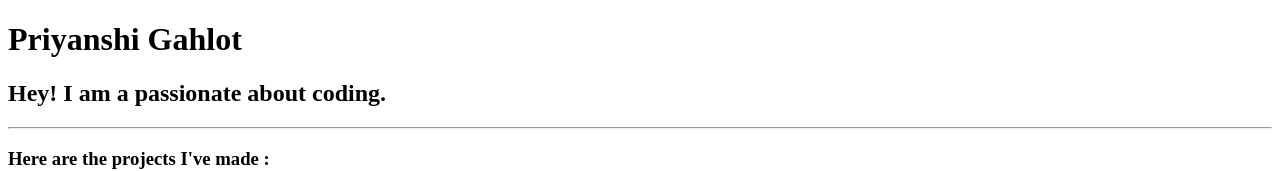
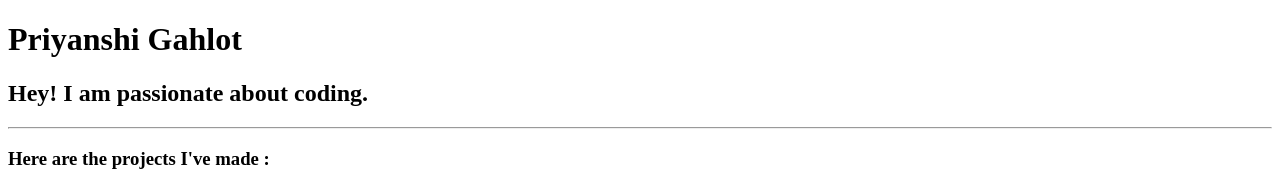
Before and after one commit to Priiyanshi15/Portfolio, a plain HTML site: page index.html in a window 1280 px wide. Shown: the top 171 px of the page. Drawn offline with Linux system fonts and the light colour scheme.

Commit message:
Update index.html

```diff
--- a/index.html
+++ b/index.html
@@ -22,7 +22,7 @@ https://developer.mozilla.org/en-US/docs/Web/HTML/Element/img#attr-height -->
 
         <body>
             <h1>Priyanshi Gahlot</h1>
-            <h2>Hey! I am a passionate about coding.</h2>
+            <h2>Hey! I am passionate about coding.</h2>
             <hr/>
             <h3>Here are the projects I've made :</h3>
 
```
